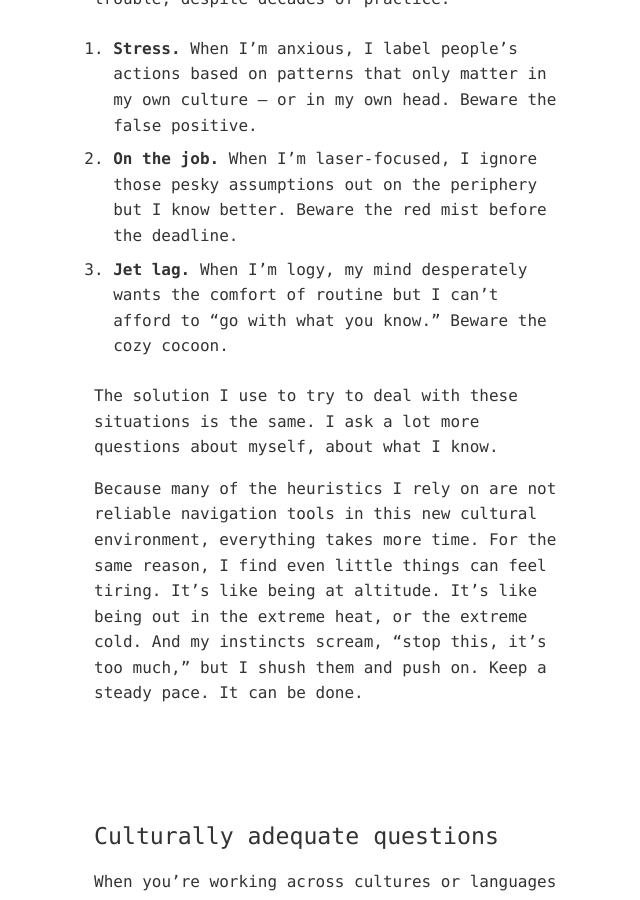
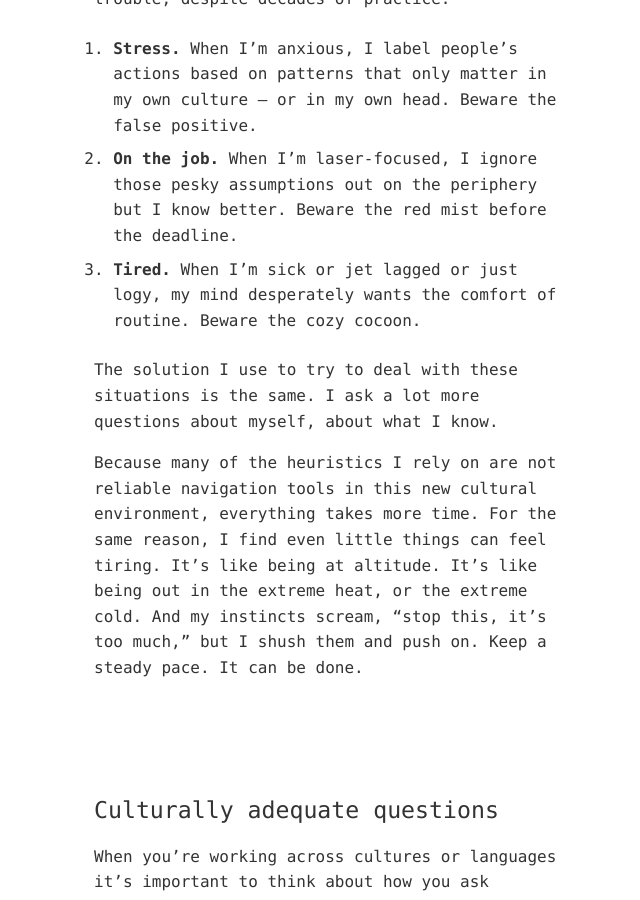
Before and after one commit to zachmccabe/zachmccabe.github.io, a Jekyll site: the page built from _travel/dumb-questions.md, in a window 1280 px wide and 900 px high, scrolled down 1757 px. Shown: the whole window, without its empty margins (314-954 px from the left). Built offline with Jekyll 4.4.1, drawn with Linux system fonts in a browser that asks for light colours.

Commit message:
Update dumb-questions.md
Copy tweaks for clarity

```diff
--- a/_travel/dumb-questions.md
+++ b/_travel/dumb-questions.md
@@ -38,7 +38,7 @@ Day-to-day, cultural context is so obvious you and I take it for granted. It is
 
 1. **Stress.** When I'm anxious, I label people's actions based on patterns that only matter in my own culture -- or in my own head. Beware the false positive.
 2. **On the job.** When I'm laser-focused, I ignore those pesky assumptions out on the periphery but I know better. Beware the red mist before the deadline.
-3. **Jet lag.** When I'm logy, my mind desperately wants the comfort of routine but I can't afford to "go with what you know." Beware the cozy cocoon.
+3. **Tired.** When I'm sick or jet lagged or just logy, my mind desperately wants the comfort of routine. Beware the cozy cocoon.
 
 The solution I use to try to deal with these situations is the same. I ask a lot more questions about myself, about what I know.
 
```
